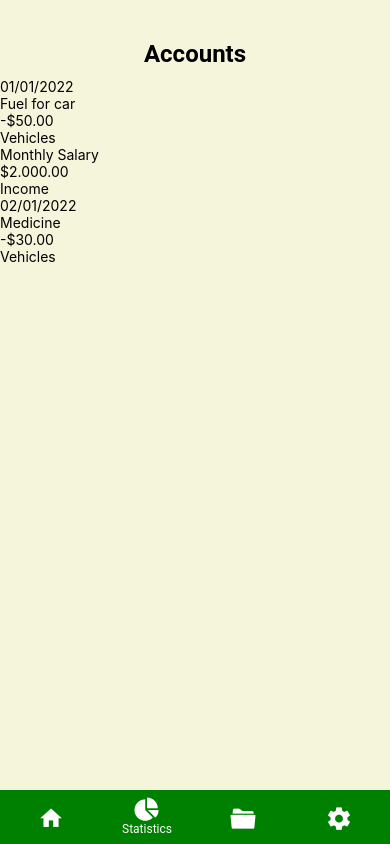
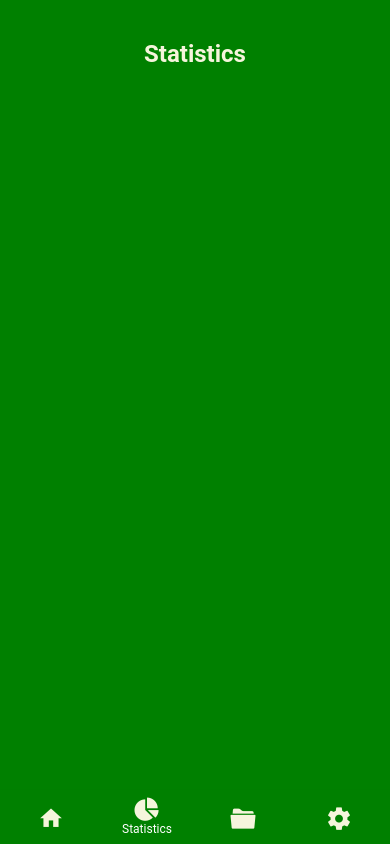
Before and after one commit to gianpaolopapaiz/my_wallet_fe_react_native, a React Native app: screen /Statistics in a window 390 px wide. Built offline with nearby package versions, Linux system fonts and the light colour scheme.

Commit message:
Add settings and statistics pages

```diff
--- a/components/PageTitle.js
+++ b/components/PageTitle.js
@@ -1,6 +1,5 @@
 import React from 'react';
 import { View, Text, StyleSheet } from "react-native";
-import view from "react-native-web/dist/exports/View";
 
 const PageTitle = (props) => {
   const text = props.text
@@ -19,7 +18,8 @@ const styles = StyleSheet.create({
   pageTitle: {
     fontWeight: "bold",
     fontSize: 24,
-    fontFamily: 'Roboto'
+    fontFamily: 'Roboto',
+    color: 'beige'
   }
 })
 
--- a/components/ScreenContentWrapper.js
+++ b/components/ScreenContentWrapper.js
@@ -13,7 +13,7 @@ const styles = StyleSheet.create({
   safeArea: {
     flexGrow: 1,
     paddingTop: 30,
-    backgroundColor: 'beige'
+    backgroundColor: 'green'
   }
 });
 
--- a/components/Tabs.js
+++ b/components/Tabs.js
@@ -1,6 +1,8 @@
 import React from 'react';
 import Home from '../screens/Home';
+import Statistics from "../screens/Statistics";
 import Categories from '../screens/Categories';
+import Settings from '../screens/Settings';
 import { createMaterialBottomTabNavigator } from "@react-navigation/material-bottom-tabs";
 import MaterialCommunityIcons from "react-native-vector-icons/MaterialCommunityIcons";
 import Entypo from "react-native-vector-icons/Entypo";
@@ -8,6 +10,7 @@ import Ionicons from "react-native-vector-icons/Ionicons";
 import FontAwesome from "react-native-vector-icons/FontAwesome";
 
 const Tab = createMaterialBottomTabNavigator();
+const iconColor = 'beige'
 
 const Tabs = () => {
   return (
@@ -23,17 +26,17 @@ const Tabs = () => {
         options={{
           tabBarLabel: 'Home',
           tabBarIcon: () => (
-            <MaterialCommunityIcons name="home" color="white" size={26} />
+            <MaterialCommunityIcons name="home" color={iconColor} size={26} />
           ),
         }}
       />
       <Tab.Screen
         name="Statistics"
-        component={Home}
+        component={Statistics}
         options={{
           tabBarLabel: 'Statistics',
           tabBarIcon: () => (
-            <FontAwesome name="pie-chart" color="white" size={25} />
+            <FontAwesome name="pie-chart" color={iconColor} size={25} />
           ),
         }}
       />
@@ -43,17 +46,17 @@ const Tabs = () => {
         options={{
           tabBarLabel: 'Categories',
           tabBarIcon: () => (
-            <Entypo name="folder" color="white" size={25} />
+            <Entypo name="folder" color={iconColor} size={25} />
           ),
         }}
       />
       <Tab.Screen
         name="Settings"
-        component={Home}
+        component={Settings}
         options={{
           tabBarLabel: 'Settings',
           tabBarIcon: () => (
-            <Ionicons name="settings-sharp" color="white" size={25} />
+            <Ionicons name="settings-sharp" color={iconColor} size={25} />
           ),
         }}
       />
--- /dev/null
+++ b/screens/Settings.js
@@ -0,0 +1,18 @@
+import React from 'react';
+import { StyleSheet } from 'react-native';
+import ScreenContentWrapper from "../components/ScreenContentWrapper";
+import PageTitle from "../components/PageTitle";
+
+const Settings = () => {
+  return (
+    <ScreenContentWrapper>
+      <PageTitle text='Settings'/>
+    </ScreenContentWrapper>
+  );
+};
+
+const styles = StyleSheet.create({
+
+});
+
+export default Settings;
--- /dev/null
+++ b/screens/Statistics.js
@@ -0,0 +1,18 @@
+import React from 'react';
+import { StyleSheet } from 'react-native';
+import ScreenContentWrapper from "../components/ScreenContentWrapper";
+import PageTitle from "../components/PageTitle";
+
+const Statistics = () => {
+  return (
+    <ScreenContentWrapper>
+      <PageTitle text='Statistics'/>
+    </ScreenContentWrapper>
+  );
+};
+
+const styles = StyleSheet.create({
+
+});
+
+export default Statistics;
```
